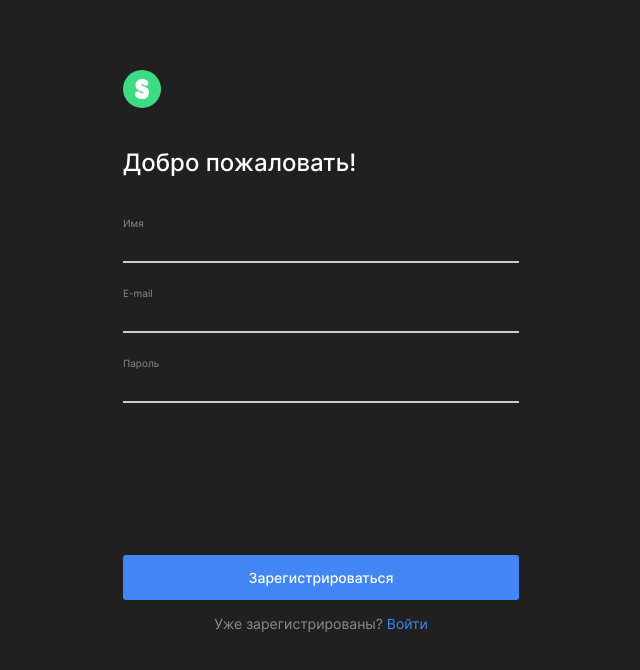
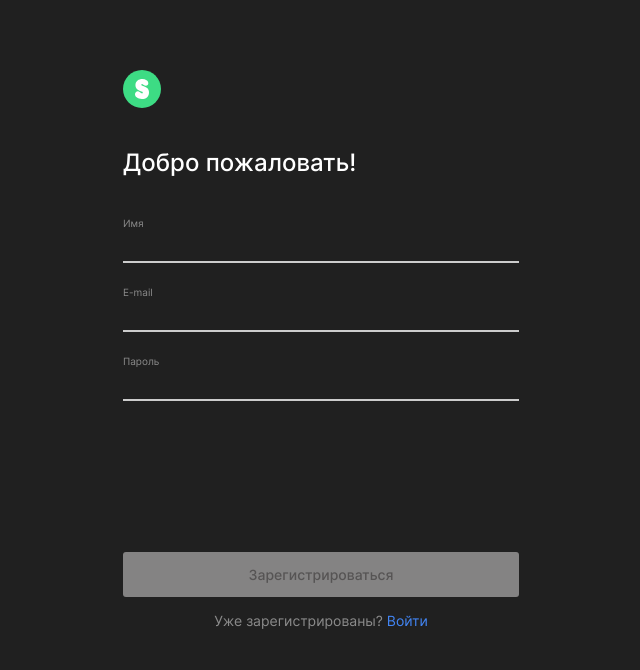
Before and after one commit to netitov/movies-explorer-frontend, a React (Create React App) app: page /signup in a window 1280 px wide. Shown: the top 670 px of the page, without its empty margins (319-959 px from the left). Built offline with nearby package versions, Linux system fonts and the light colour scheme; no server answers.

Commit message:
feat: validation in signup and signin

```diff
--- a/src/components/Login/Login.js
+++ b/src/components/Login/Login.js
@@ -4,10 +4,15 @@ import logoPath from '../../images/logo.svg';
 
 function Login(props) {
 
+  const [error, setError] = React.useState({});
+  const [isValid, setIsValid] = React.useState(false);
   const [data, setData] = React.useState({
     email: '',
     password: ''
   })
+
+  const btnClass = `${
+    isValid ? "auth__btn link" : "auth__btn auth__btn_inactive"}`;
 
   function handleChange(e) {
     const {name, value} = e.target;
@@ -15,6 +20,8 @@ function Login(props) {
       ...data,
       [name]: value
     });
+    setError({ ...error, [name]: e.target.validationMessage });
+    setIsValid(e.target.closest("form").checkValidity());
   }
 
   function handleSubmit(e) {
@@ -31,11 +38,13 @@ function Login(props) {
           <input id="username" className="auth__input" required name="email" type="email"
             value={data.email} onChange={handleChange} />
         </label>
+        <p className="profile__error profile__error-name">{error.email}</p>
         <label className="auth__label">Пароль
           <input id="password" className="auth__input" required name="password" type="password"
-            value={data.password} onChange={handleChange} />
+            value={data.password} onChange={handleChange} minLength="2" />
         </label>
-        <button type="submit" className="auth__btn link">Войти</button>
+        <p className="profile__error profile__error-name">{error.password}</p>
+        <button type="submit" className={btnClass}>Войти</button>
         <p className="auth__text">Ещё не зарегистрированы?&nbsp;
           <Link to="/signup" className="auth__link link">Регистрация</Link>
         </p>
--- a/src/components/Register/Register.css
+++ b/src/components/Register/Register.css
@@ -79,6 +79,15 @@
   color: #8B8B8B;
 }
 
+.auth__btn_inactive {
+  color: #565454;
+  background-color: #848383;
+}
+
+.auth__btn_inactive:hover {
+  cursor:  not-allowed;
+}
+
 @media (max-width: 768px) {
   .auth {
     padding: 232px 0 232px;
--- a/src/components/Register/Register.js
+++ b/src/components/Register/Register.js
@@ -4,11 +4,16 @@ import logoPath from '../../images/logo.svg';
 
 function Register(props) {
 
+  const [error, setError] = React.useState({});
+  const [isValid, setIsValid] = React.useState(false);
   const [data, setData] = React.useState({
     name: '',
     email: '',
     password: ''
   });
+
+  const btnClass = `${
+    isValid ? "auth__btn link" : "auth__btn auth__btn_inactive"}`;
 
   function handleChange(e) {
     const {name, value} = e.target;
@@ -16,6 +21,8 @@ function Register(props) {
       ...data,
       [name]: value
     });
+    setError({ ...error, [name]: e.target.validationMessage });
+    setIsValid(e.target.closest("form").checkValidity());
   }
 
   function handleSubmit(e) {
@@ -30,17 +37,20 @@ function Register(props) {
       <form className="auth__form" onSubmit={handleSubmit} >
         <label className="auth__label">Имя
           <input id="name" className="auth__input" required name="name" type="string" onChange={handleChange}
-             value={data.name} />
+             value={data.name} minLength="2" maxLength="30" />
         </label>
+        <p className="profile__error profile__error-name">{error.name}</p>
         <label className="auth__label">E-mail
           <input id="username" className="auth__input" required name="email" type="email" onChange={handleChange}
              value={data.email} />
         </label>
+        <p className="profile__error profile__error-name">{error.email}</p>
         <label className="auth__label">Пароль
           <input id="password" className="auth__input" required name="password" type="password" onChange={handleChange}
-             value={data.password} />
+             value={data.password} minLength="2" />
         </label>
-        <button type="submit" className="auth__btn link">Зарегистрироваться</button>
+        <p className="profile__error profile__error-name">{error.password}</p>
+        <button type="submit" className={btnClass}>Зарегистрироваться</button>
         <p className="auth__text">Уже зарегистрированы?&nbsp;
           <Link to="/signin" className="auth__link link">Войти</Link>
         </p>
```
Also changed, not shown: 1 other file (tests, documents, lock files or other folders).
